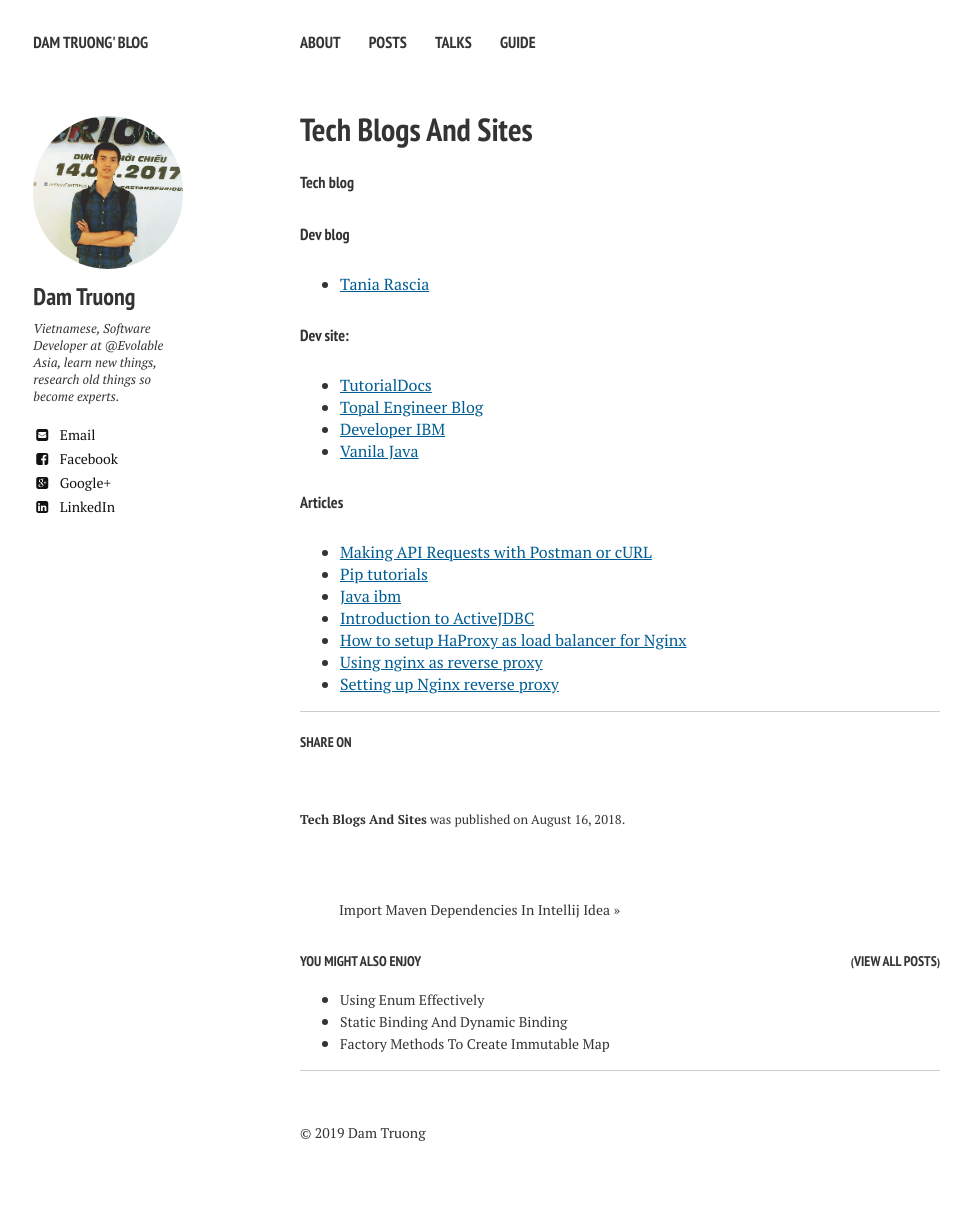
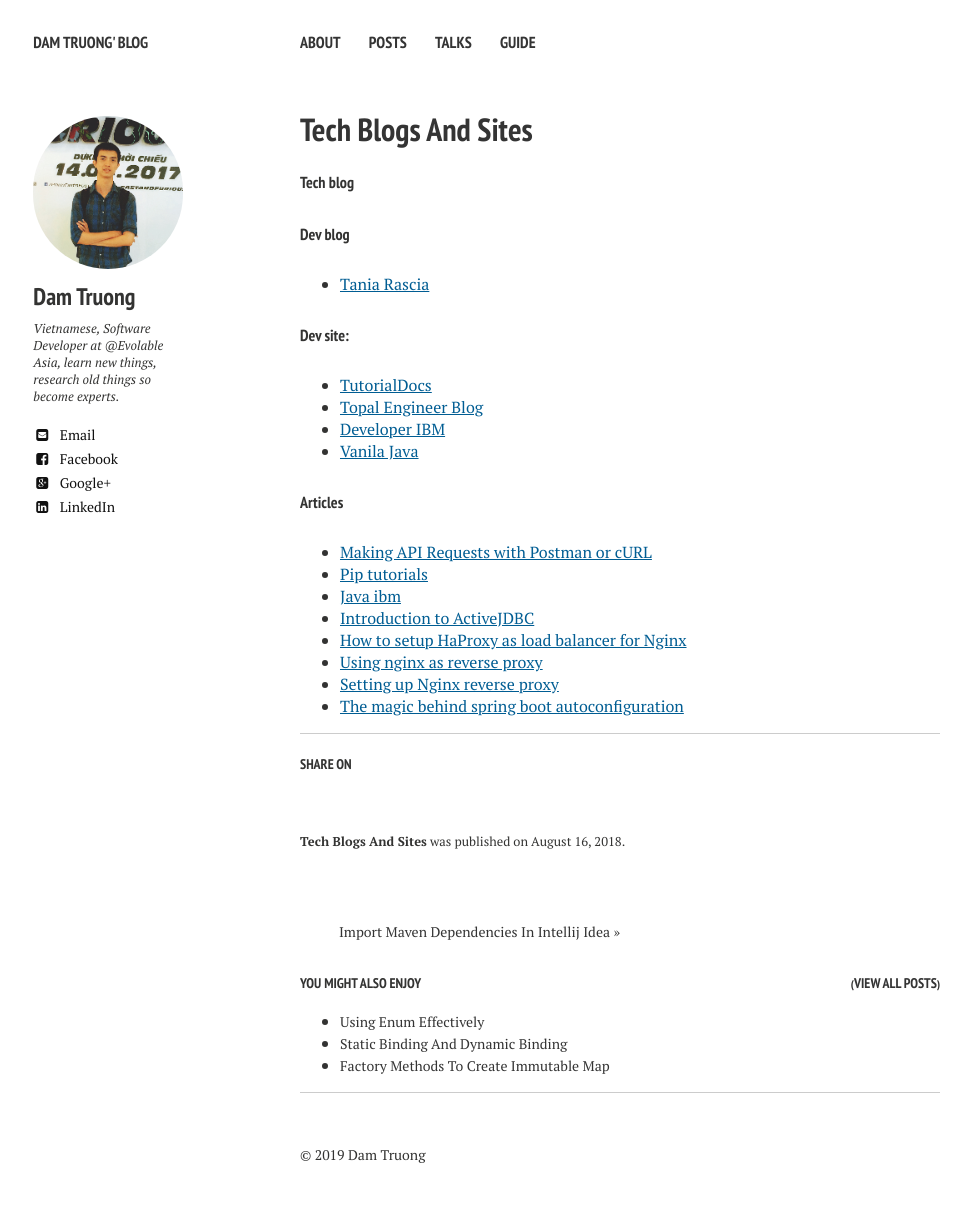
Before and after one commit to truongdam/truongdam.github.io, a Jekyll site: the page built from _posts/2018-08-16-tech-blogs-and-sites.md, in a window 1280 px wide. Shown: the whole page, without its empty margins (20-991 px from the left). Built offline with Jekyll 4.4.1, drawn with Linux system fonts in a browser that asks for light colours; nearby versions of some CDN libraries; our own code applies the rules of GitHub Pages for plain Markdown files; before the commit the page ends 1191 px from its top, so only the background shows below that.

Commit message:
Update 2018-08-16-tech-blogs-and-sites.md

```diff
--- a/_posts/2018-08-16-tech-blogs-and-sites.md
+++ b/_posts/2018-08-16-tech-blogs-and-sites.md
@@ -20,3 +20,4 @@
 - [How to setup HaProxy as load balancer for Nginx](https://www.journaldev.com/29943/haproxy-load-balancer-nginx-centos)
 - [Using nginx as reverse proxy](https://jochen.kirstaetter.name/nginx-reverse-proxy/)
 - [Setting up Nginx reverse proxy](https://linuxize.com/post/nginx-reverse-proxy/)
+- [The magic behind spring boot autoconfiguration](https://aboullaite.me/the-magic-behind-the-magic-spring-boot-autoconfiguration/)
```
